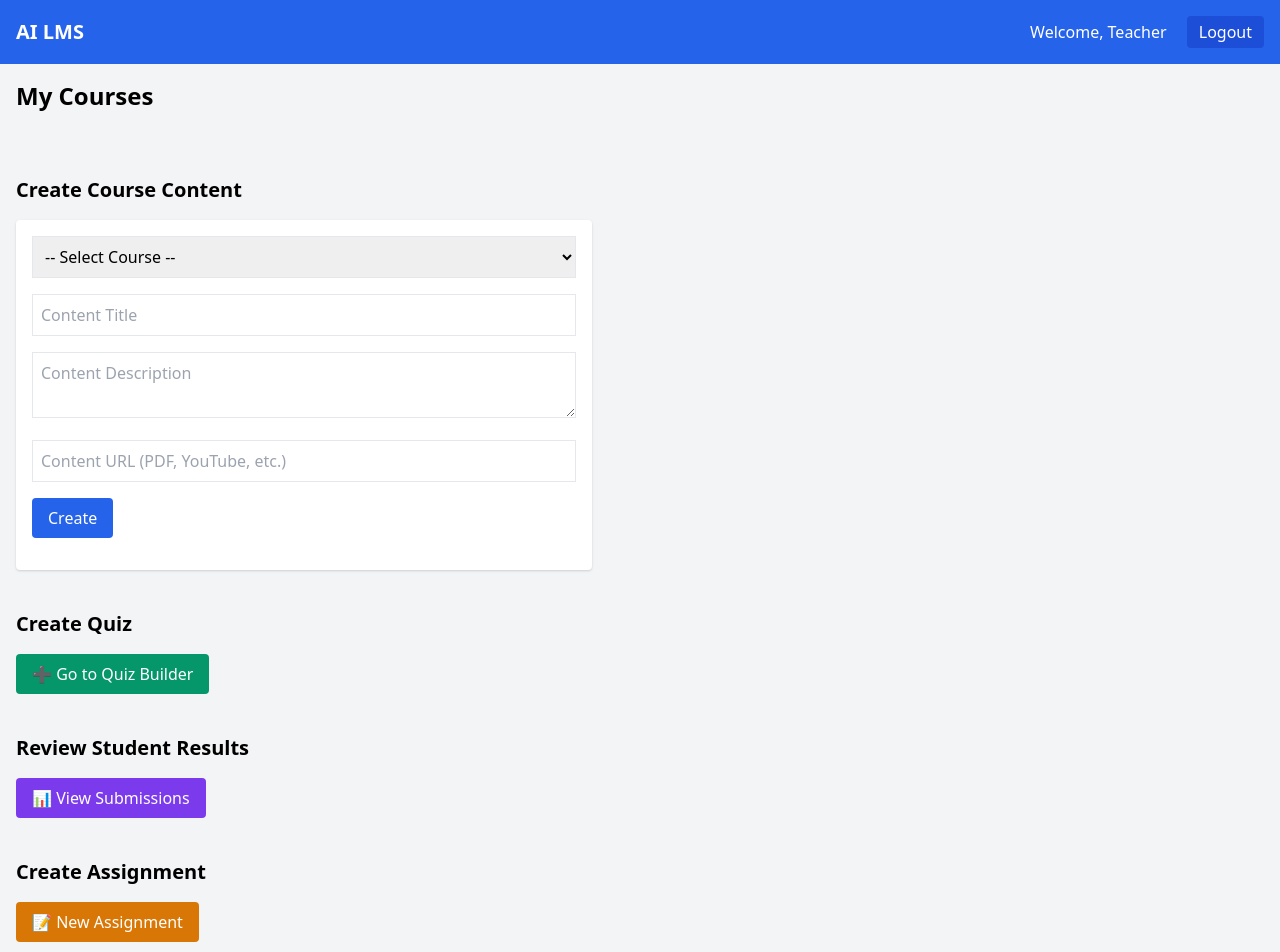
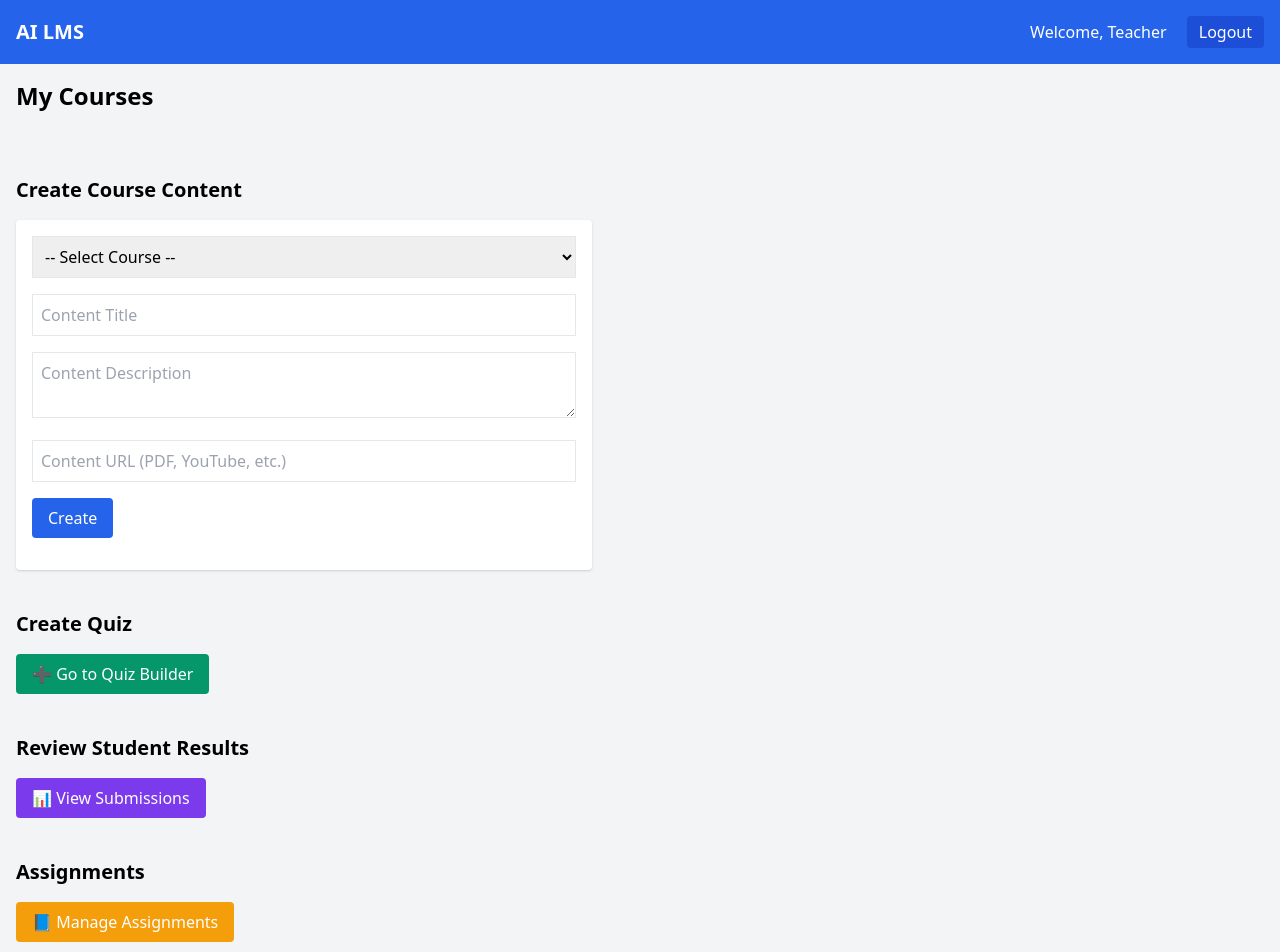
Before and after one commit to Aqazde/LearningManagementSystem, a website: page public/teacher-dashboard.html in a window 1280 px wide. Shown: the top 952 px of the page. Drawn offline with nearby package versions, Linux system fonts and the light colour scheme; no server answers; sample sign-in values are in the browser's storage.

Commit message:
feat: add button with link to assignment management page

```diff
--- a/public/teacher-dashboard.html
+++ b/public/teacher-dashboard.html
@@ -49,6 +49,10 @@
     <h2 class="text-xl font-bold mt-10 mb-4">Review Student Results</h2>
     <a href="teacher-submissions.html" class="inline-block bg-purple-600 text-white px-4 py-2 rounded hover:bg-purple-700">📊 View Submissions</a>
 
+    <!-- View Assignments -->
+    <h2 class="text-xl font-bold mt-10 mb-4">Assignments</h2>
+    <a href="teacher-assignments.html" class="inline-block bg-yellow-500 text-white px-4 py-2 rounded hover:bg-yellow-600">📘 Manage Assignments</a>
+
     <!-- Create Assignment -->
     <h2 class="text-xl font-bold mt-10 mb-4">Create Assignment</h2>
     <a href="teacher-assignment-create.html" class="inline-block bg-yellow-600 text-white px-4 py-2 rounded hover:bg-yellow-700">📝 New Assignment</a>
```
